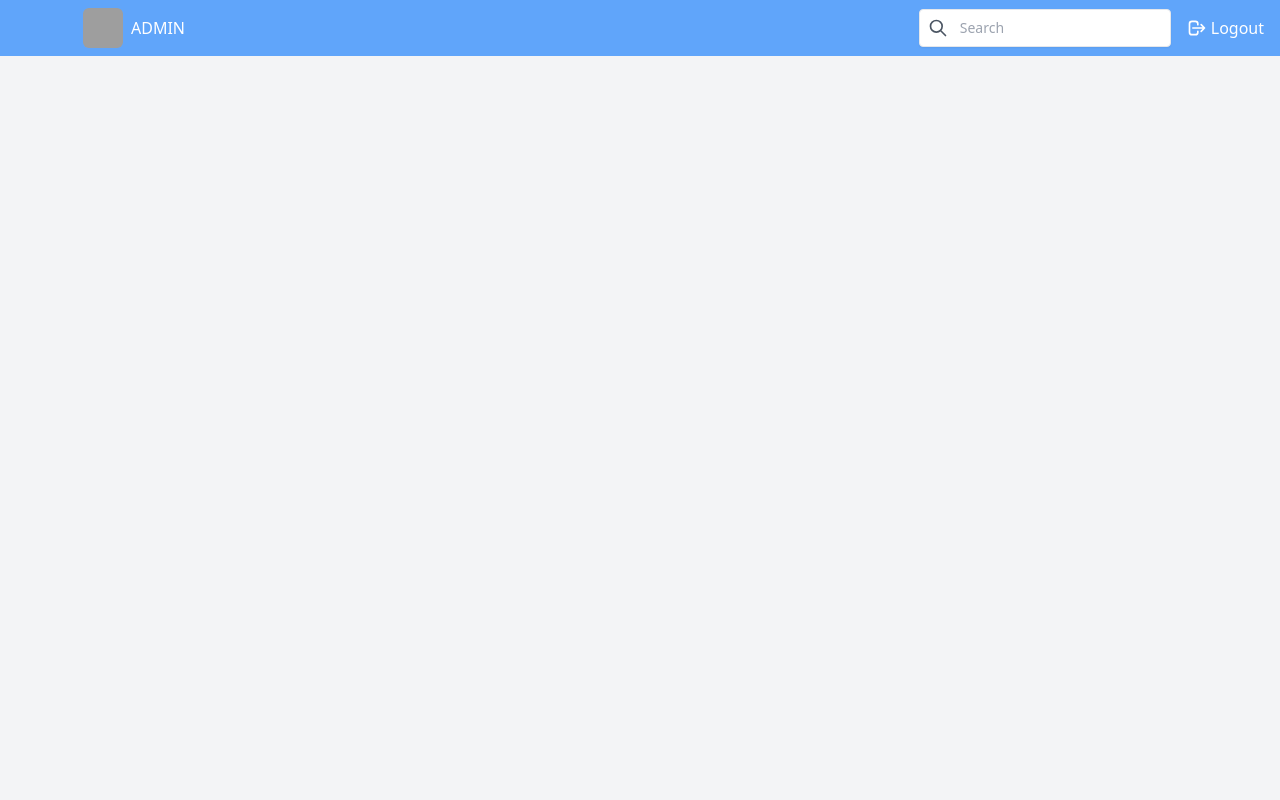
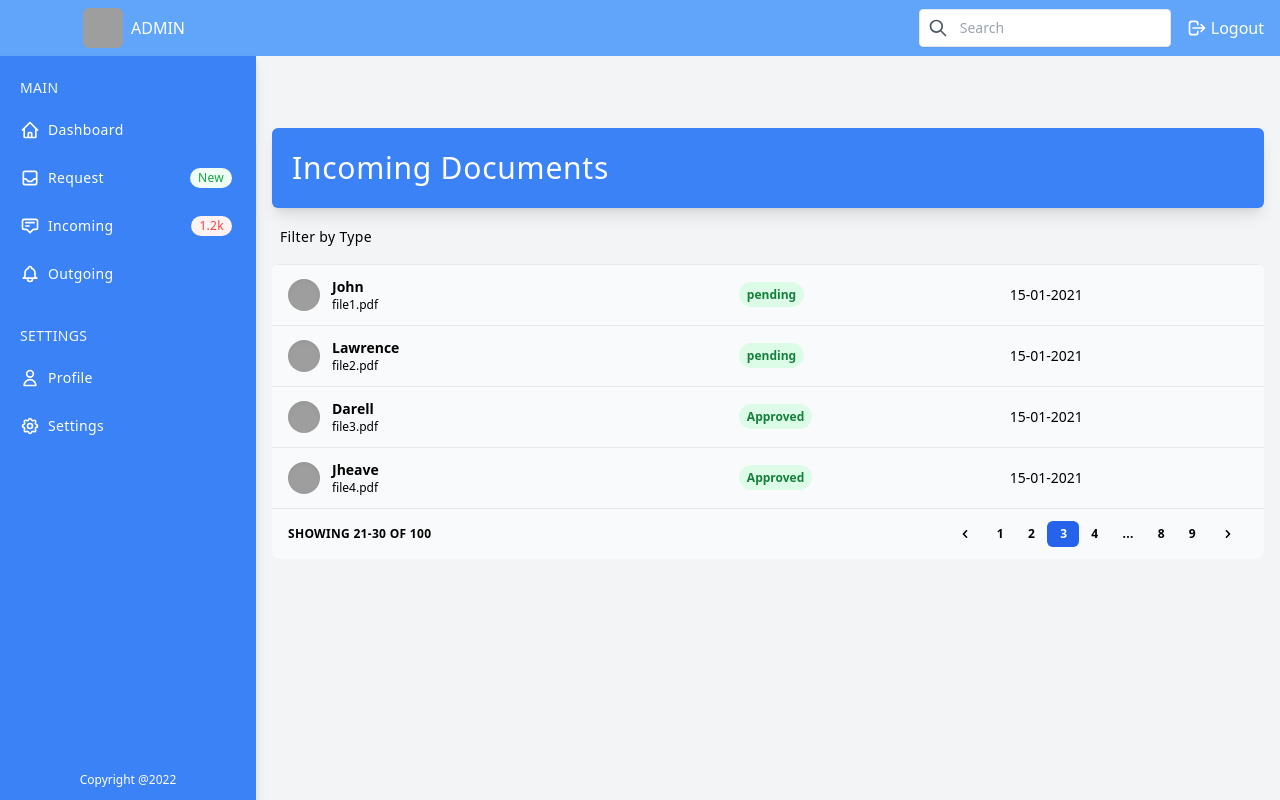
Before and after one commit to jheavejimenez/book-keeping, a React (Create React App) app: page /incoming in a window 1280 px wide. Built offline with nearby package versions, Linux system fonts and the light colour scheme; no server answers; data requests are answered from the project's data file; grey boxes are pictures that could not be loaded.

Commit message:
added title card to incoming page

```diff
--- /dev/null
+++ b/src/components/Card/TitleCard.jsx
@@ -0,0 +1,15 @@
+import React from "react";
+
+function TitleCard({titleText}) {
+    return (
+        <div className="mt-4 mx-4">
+            <div className={"bg-blue-500 text-white shadow-lg rounded-md" +
+                    " flex items-center justify-between p-3 " +
+                    " text-white font-medium group h-20"}>
+                    <span className="ml-2 text-3xl font-medium tracking-wide truncate">{titleText}</span>
+            </div>
+        </div>
+    )
+}
+
+export default TitleCard;
--- a/src/pages/Admin/Incoming.jsx
+++ b/src/pages/Admin/Incoming.jsx
@@ -1,5 +1,9 @@
+/* eslint-disable react/style-prop-object */
 /* eslint-disable jsx-a11y/anchor-is-valid */
 import React from "react";
+import TitleCard from "../../components/Card/TitleCard";
+import Sidebar from "../../components/Sidebar/Sidebar";
+import ClientTable from "../../components/Table/ClientTable";
 
 function Incoming() {
     return (
@@ -45,6 +49,29 @@ function Incoming() {
                     </div>
                 </div>
                 {/*end of header*/}
+
+                {/*sidebar*/}
+                <Sidebar />
+
+                <div className={"flex justify-between items-center h-14 bg-white header-right"}>
+
+                </div>
+
+                <div className={"h-full ml-14 mt-14 mb-10 md:ml-64"}>
+                    <TitleCard
+                        titleText={"Incoming Documents"}
+                    />
+
+                    <div className="mt-4 mx-4">
+                        <span className="ml-2 text-sm font-medium tracking-wide truncate">Filter by Type </span>
+                        {/* insert dropdown here */}
+                    </div>
+
+                    {/*client table*/}
+                    <ClientTable />
+                </div>
+
+
         </div>
     )
 }
```
